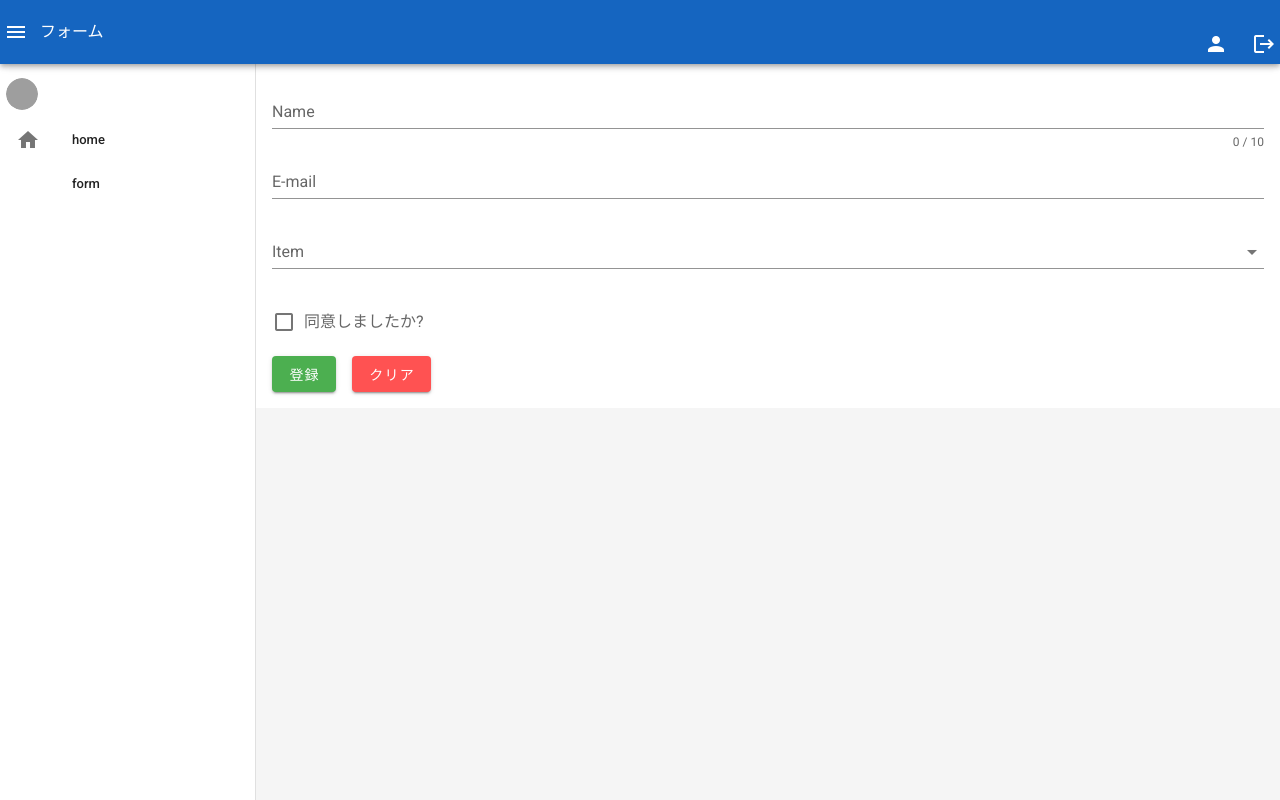
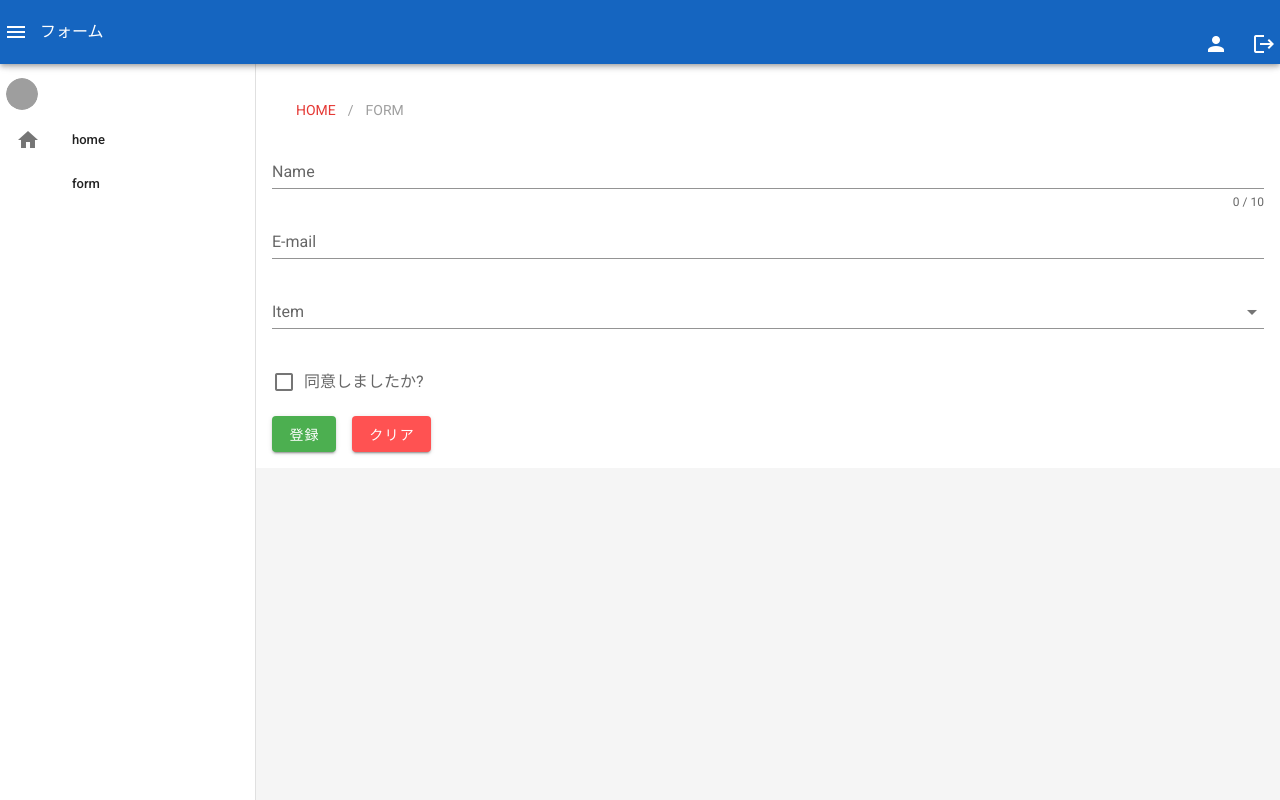
Before and after one commit to KiichiSugihara/vuetify-sandbox, a Vue app: page /form in a window 1280 px wide. Built offline with nearby package versions, Linux system fonts and the light colour scheme; grey boxes are pictures that could not be loaded.

Commit message:
add Form breadItem

```diff
--- a/src/views/Form.vue
+++ b/src/views/Form.vue
@@ -6,6 +6,22 @@
       </template></VSNavigation
     ><v-content class="backGroundColor">
       <div class="pa-4  white">
+        <v-breadcrumbs :items="breadItems"
+          ><template v-slot:item="{ item }">
+            <router-link
+              v-if="item.disabled === false"
+              :to="{ name: item.link }"
+            >
+              <v-breadcrumbs-item :disabled="item.disabled">
+                {{ item.text.toUpperCase() }}
+              </v-breadcrumbs-item>
+            </router-link>
+
+            <v-breadcrumbs-item v-else :disabled="item.disabled">
+              {{ item.text.toUpperCase() }}
+            </v-breadcrumbs-item>
+          </template></v-breadcrumbs
+        >
         <v-progress-linear
           :active="loading"
           :indeterminate="loading"
@@ -72,6 +88,18 @@ export default {
   },
   data: () => ({
     title: "フォーム",
+    breadItems: [
+      {
+        text: "Home",
+        disabled: false,
+        link: "home"
+      },
+      {
+        text: "Form",
+        disabled: true,
+        link: "form"
+      }
+    ],
     loading: false,
     valid: true,
     name: "",
```
